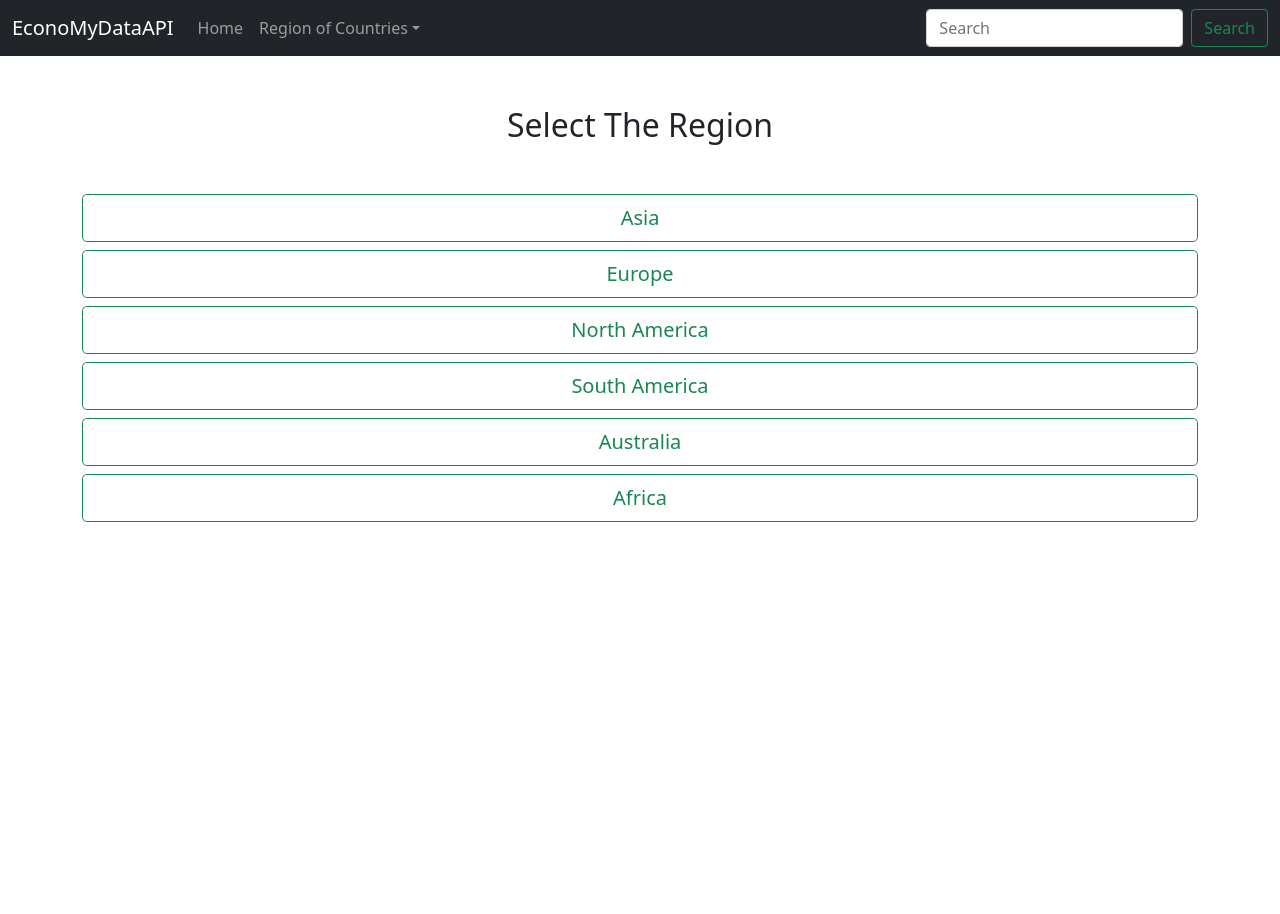
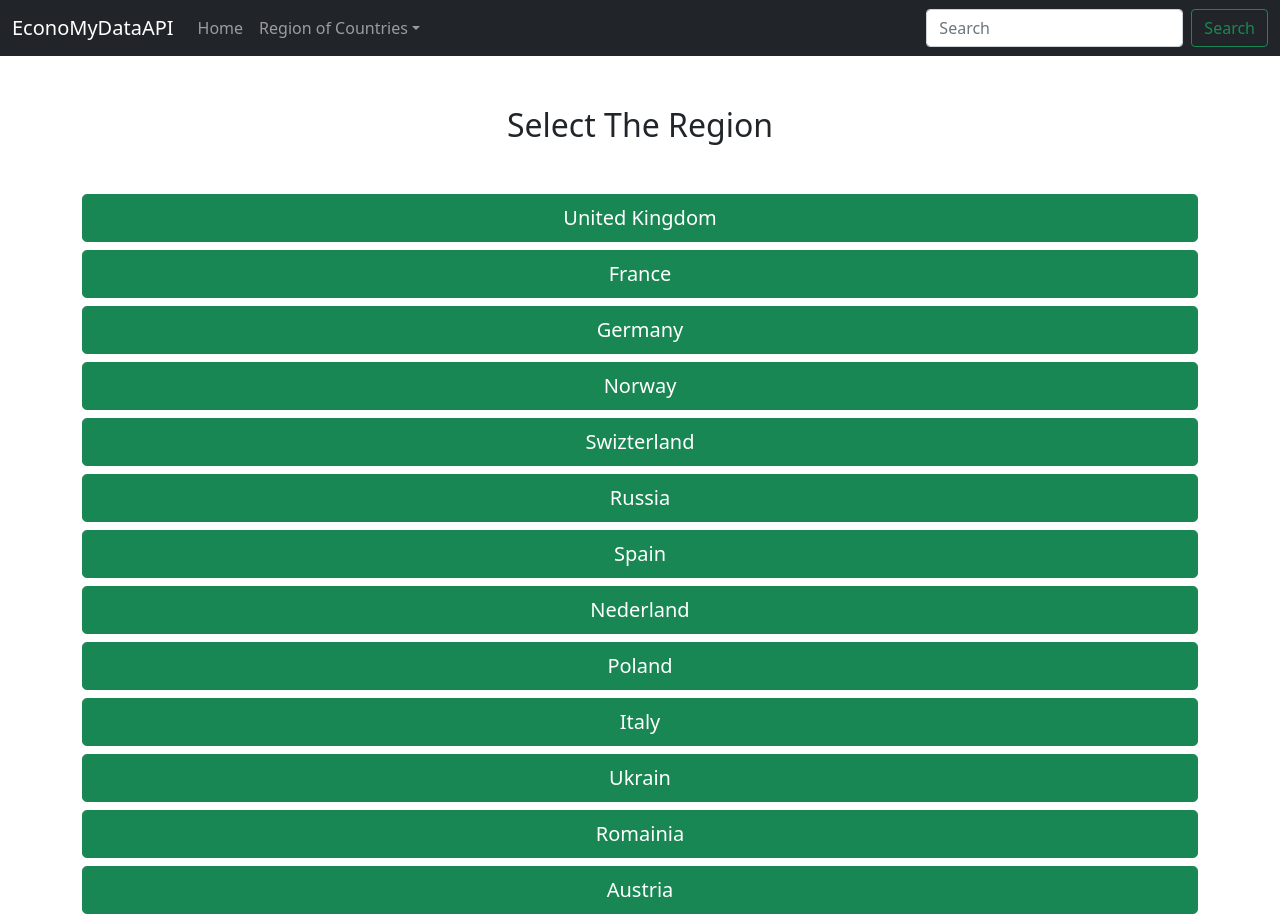
Before and after one commit to lahiruchalana/015---Economy-Front-End, a React (Create React App) app: page /europe in a window 1280 px wide. Before the commit the page ends 800 px from the top, so only its background shows below. Built offline with nearby package versions, Linux system fonts and the light colour scheme.

Commit message:
completed economyAPI front end project

```diff
--- a/src/Views/Asia.js
+++ b/src/Views/Asia.js
@@ -5,8 +5,8 @@ import { Button } from 'react-bootstrap';
 function Asia(){
     return (
         <div>
-            <div class="container">
-                <h2 class="title">Select The Country</h2>
+            <div className="container">
+                <h2 className="title">Select The Country</h2>
                 <div className="d-grid gap-2">
                 <Button href="/country/China" variant="success" size="lg">
                     China
@@ -29,6 +29,27 @@ function Asia(){
                 <Button href="/country/Maldives" variant="success" size="lg">
                     Maldives
                 </Button>
+                <Button href="/country/Iran" variant="success" size="lg">
+                    Iran
+                </Button>
+                <Button href="/country/United%20Arab%20Emirates" variant="success" size="lg">
+                    United Arab Emirates
+                </Button>
+                <Button href="/country/Japan" variant="success" size="lg">
+                    Japan
+                </Button>
+                <Button href="/country/Singapore" variant="success" size="lg">
+                    Singapore
+                </Button>
+                <Button href="/country/Thailand" variant="success" size="lg">
+                    Thailand
+                </Button>
+                <Button href="/country/Malaysia" variant="success" size="lg">
+                    Malaysia
+                </Button>
+                <Button href="/country/Indonesia" variant="success" size="lg">
+                    Indonesia
+                </Button>
                 </div>
             </div>
         </div>
--- a/src/Views/EconomyOfCountry.js
+++ b/src/Views/EconomyOfCountry.js
@@ -7,7 +7,7 @@ function EconomyOfCountry(){
     const [country, setCountry] = useState(null)
     const url = `http://localhost:8080/countries/value/${countryName}`;
 
-    let content = null
+    let content = <div> Please Check the API, The record is not available now...</div>>
 
     useEffect(() => {
         axios.get(url)
@@ -18,15 +18,14 @@ function EconomyOfCountry(){
 
 
     if(country){
-        console.log(country[0])
         content = <div className='container'>
-            <h1 class="title">Economy Data of {country[0].name}</h1>
-            <h3>Name of the country: <h3 class="data"> {country[0].name} </h3></h3> <br/>
-            <h3>Region of the country: <h3 class="data"> {country[0].region } </h3> </h3> <br/>
-            <h3>Population of {country[0].name}: <h3 class="data"> {country[0].population} </h3> </h3> <br/>
-            <h3>Gross Domestic Production of {country[0].name}: <h3 class="data"> {country[0].gdp},000 $ </h3> </h3> <br/>
-            <h3>Current Account Balance of {country[0].name}: <h3 class="data"> {country[0].cab},000 $  </h3> </h3> <br/>
-            <h3>Gross Domestic Production Per Capita of {country[0].name}: <h3 class="data"> {country[0].gdpperCapita} $ </h3> </h3> <br/>
+            <h1 className="title">Economy Data of {country[0].name}</h1>
+            <h3>Name of the country: <h3 className="data"> {country[0].name} </h3></h3> <br/>
+            <h3>Region of the country: <h3 className="data"> {country[0].region } </h3> </h3> <br/>
+            <h3>Population of {country[0].name}: <h3 className="data"> {country[0].population} </h3> </h3> <br/>
+            <h3>Gross Domestic Production of {country[0].name}: <h3 className="data"> {country[0].gdp},000 $ </h3> </h3> <br/>
+            <h3>Current Account Balance of {country[0].name}: <h3 className="data"> {country[0].cab},000 $  </h3> </h3> <br/>
+            <h3>Gross Domestic Production Per Capita of {country[0].name}: <h3 className="data"> {country[0].gdpperCapita} $ </h3> </h3> <br/>
         </div>
     }
 
--- a/src/Views/Europe.js
+++ b/src/Views/Europe.js
@@ -5,26 +5,47 @@ import { Button } from 'react-bootstrap';
 function Europe(){
     return (
         <div>
-            <div class="container">
-                <h2 class="title">Select The Region</h2>
+            <div className="container">
+                <h2 className="title">Select The Region</h2>
                 <div className="d-grid gap-2">
-                <Button href="/asia" variant="outline-success" size="lg">
-                    Asia
+                <Button href="/country/United%20Kingdom" variant="success" size="lg">
+                    United Kingdom
                 </Button>
-                <Button href="/europe" variant="outline-success" size="lg">
-                    Europe
+                <Button href="/country/France" variant="success" size="lg">
+                    France
                 </Button>
-                <Button href="/northamerica" variant="outline-success" size="lg">
-                    North America
+                <Button href="/country/Germany" variant="success" size="lg">
+                    Germany
                 </Button>
-                <Button href="/southamerica" variant="outline-success" size="lg">
-                    South America
+                <Button href="/country/Norway" variant="success" size="lg">
+                    Norway
                 </Button>
-                <Button href="/australia" variant="outline-success" size="lg">
-                    Australia
+                <Button href="/country/Swizterland" variant="success" size="lg">
+                    Swizterland
                 </Button>
-                <Button href="/africa" variant="outline-success" size="lg">
-                    Africa
+                <Button href="/country/Russia" variant="success" size="lg">
+                    Russia
+                </Button>
+                <Button href="/country/Spain" variant="success" size="lg">
+                    Spain
+                </Button>
+                <Button href="/country/Nederland" variant="success" size="lg">
+                    Nederland
+                </Button>
+                <Button href="/country/Poland" variant="success" size="lg">
+                    Poland
+                </Button>
+                <Button href="/country/Italy" variant="success" size="lg">
+                    Italy
+                </Button>
+                <Button href="/country/Ukrain" variant="success" size="lg">
+                    Ukrain
+                </Button>
+                <Button href="/country/Romainia" variant="success" size="lg">
+                    Romainia
+                </Button>
+                <Button href="/country/Austria" variant="success" size="lg">
+                    Austria
                 </Button>
                 </div>
             </div>
--- a/src/Views/Home.js
+++ b/src/Views/Home.js
@@ -5,8 +5,8 @@ import { Button } from 'react-bootstrap';
 function Home(){
     return (
         <div>
-            <div class="container">
-                <h2 class="title">Select The Region</h2>
+            <div className="container">
+                <h2 className="title">Select The Region</h2>
                 <div className="d-grid gap-2">
                 <Button href="/asia" variant="outline-success" size="lg">
                     Asia
--- a/src/Views/NorthAmerica.js
+++ b/src/Views/NorthAmerica.js
@@ -5,26 +5,23 @@ import { Button } from 'react-bootstrap';
 function NorthAmerica(){
     return (
         <div>
-            <div class="container">
-                <h2 class="title">Select The Region</h2>
+            <div className="container">
+                <h2 className="title">Select The Region</h2>
                 <div className="d-grid gap-2">
-                <Button href="/asia" variant="outline-success" size="lg">
-                    Asia
+                <Button href="/country/United%20States%20of%20America" variant="success" size="lg">
+                    United States of America
                 </Button>
-                <Button href="/europe" variant="outline-success" size="lg">
-                    Europe
+                <Button href="/country/Canada" variant="success" size="lg">
+                    Canada
                 </Button>
-                <Button href="/northamerica" variant="outline-success" size="lg">
-                    North America
+                <Button href="/country/Mexico" variant="success" size="lg">
+                    Mexico
                 </Button>
-                <Button href="/southamerica" variant="outline-success" size="lg">
-                    South America
+                <Button href="/country/Haiti" variant="success" size="lg">
+                    Haiti
                 </Button>
-                <Button href="/australia" variant="outline-success" size="lg">
-                    Australia
-                </Button>
-                <Button href="/africa" variant="outline-success" size="lg">
-                    Africa
+                <Button href="/country/Jamaica" variant="success" size="lg">
+                    Jamaica
                 </Button>
                 </div>
             </div>
```
